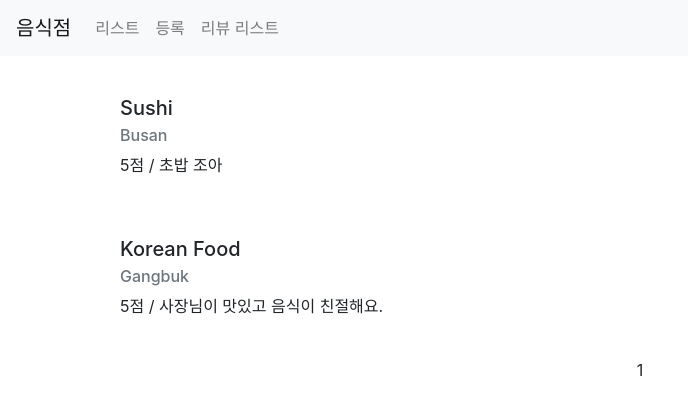
After one commit to Kyung-Hyun36/Django-Project, a Django app: page /third/review/list/ in a window 1280 px wide. The commit adds this page. Shown: the top 415 px of the page, without its empty margins (0-688 px from the left). Run offline with Django 4.2, Linux system fonts and the light colour scheme; data comes from the database, SQL or seed files in the repository; both versions use the stored data as it was after the commit.

Commit message:
7장 강의 중 Join
Join

Join으로 리뷰 리스트 화면을 구현하고, 음식점 리스트에서 각 음식점의 리뷰 개수와 평점 구현

```diff
--- a/third/templates/third/base.html
+++ b/third/templates/third/base.html
@@ -34,6 +34,9 @@
                 <li class="nav-item">
                     <a class="nav-link" href="/third/create">등록</a>
                 </li>
+                <li class="nav-item">
+                    <a class="nav-link" href="/third/review/list">리뷰 리스트</a>
+                </li>
             </ul>
         </div>
     </nav>
--- a/third/templates/third/list.html
+++ b/third/templates/third/list.html
@@ -9,13 +9,12 @@
                 <div class="card-body">
                     <h5 class="card-title">{{ item.name }}</h5>
                     <h6 class="card-subtitle mb-2 text-muted">{{ item.address }}</h6>
+                    <p class="card-text">리뷰: {{ item.reviews_count }}개, 평점: {{ item.average_point }}점</p>
                     <p class="card-text">음식점 설명</p>
                     <a href="{% url 'restaurant-detail' id=item.id %}" class="card-link">자세히 보기</a>
                     <a href="{% url 'restaurant-update' %}?id={{ item.id }}" class="card-link">수정하기</a>
                 </div>
             </div>
-
-
         </div>
     </div>
     {% endfor %}
--- /dev/null
+++ b/third/templates/third/review_list.html
@@ -0,0 +1,44 @@
+{% extends 'third/base.html' %}
+{% load static %}
+{% block content %}
+<div class="container">
+    {% for item in reviews %}
+    <div class="row restaurant-item" style="margin:20px auto">
+        <div class="col-sm-12">
+            <div class="card-border-secondary">
+                <div class="card-body">
+                    <h5 class="card-title">{{ item.restaurant.name }}</h5>
+                    <h6 class="card-subtitle mb-2 text-muted">{{ item.restaurant.address }}</h6>
+                    <p class="card-text">{{ item.point }}점 / {{ item.comment }}</p>
+                </div>
+            </div>
+        </div>
+    </div>
+    {% endfor %}
+
+    <div class="row">
+        <div class="col-sm-12 text-center">
+            <div class="pagination">
+                <span class="step-links text-center" style="width:100%">
+                    {% if reviews.has_previous %}
+                        <a href="?page=1">&laquo;</a>
+                        <a href="?page={{ reviews.previous_page_number }}">{{ reviews.previous_page_number }}</a>
+                    {% endif %}
+
+                    <span class="current">
+                        {{ reviews.number }}
+                    </span>
+
+                    {% if reviews.has_next %}
+                        <a href="?page={{ reviews.next_page_number }}">{{ reviews.next_page_number }}</a>
+                        {% if reviews.next_page_number < restaurants.paginator.num_pages %}
+                        ...
+                        <a href="?page={{ reviews.paginator.num_pages }}">{{ reviews.paginator.num_pages }}</a>
+                        {% endif %}
+                    {% endif %}
+                </span>
+            </div>
+        </div>
+    </div>
+</div>
+{% endblock %}
--- a/third/urls.py
+++ b/third/urls.py
@@ -11,4 +11,5 @@ urlpatterns = [
     path('delete/', views.delete, name='restaurant-delete'),
     path('restaurant/<int:restaurant_id>/review/create', views.review_create, name="review-create"),
     path('restaurant/<int:restaurant_id>/review/delete/<int:review_id>', views.review_delete, name="review-delete"),
+    path('review/list/', views.review_list, name="review-list"),
 ]
--- a/third/views.py
+++ b/third/views.py
@@ -3,11 +3,12 @@ from third.models import Restaurant, Review
 from django.core.paginator import Paginator
 from third.forms import RestaurantForm, ReviewForm
 from django.http import HttpResponseRedirect
+from django.db.models import Count, Avg
 
 
 # Create your views here.
 def list(request):
-    restaurants = Restaurant.objects.all()
+    restaurants = Restaurant.objects.all().annotate(reviews_count=Count('review')).annotate(average_point=Avg('review__point'))
     paginator = Paginator(restaurants, 5)
 
     page = request.GET.get('page')
@@ -75,3 +76,16 @@ def review_delete(request, restaurant_id, review_id):
     item = get_object_or_404(Review, pk=review_id)
     item.delete()
     return redirect('restaurant-detail', id=restaurant_id)
+
+
+def review_list(request):
+    reviews = Review.objects.all().select_related().order_by('-created_at')
+    paginator = Paginator(reviews, 10)
+
+    page = request.GET.get('page')
+    items = paginator.get_page(page)
+
+    context = {
+        'reviews': items
+    }
+    return render(request, 'third/review_list.html', context)
```
Also changed, not shown: db.sqlite3.
